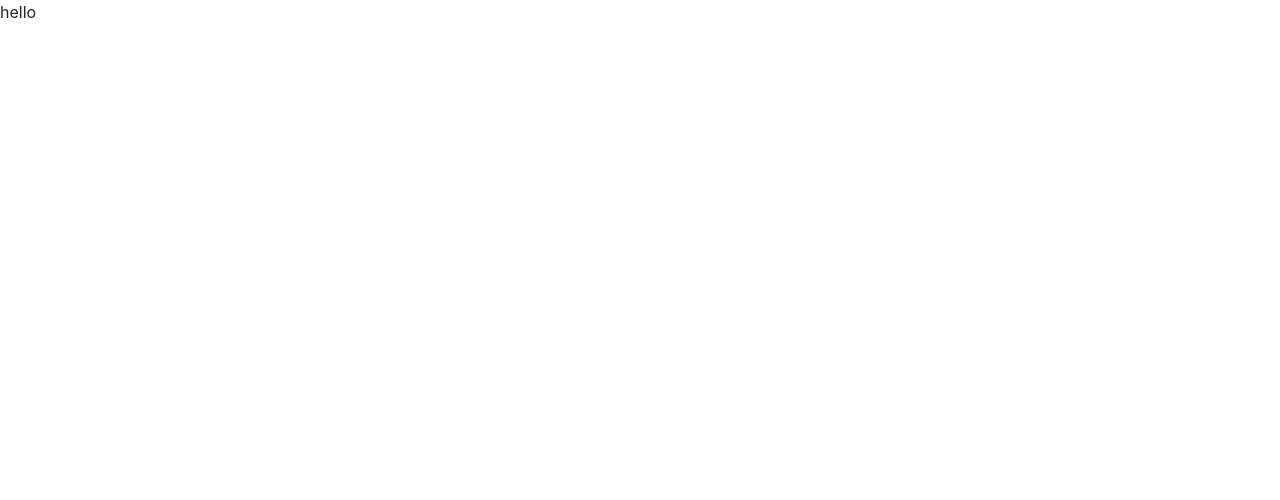
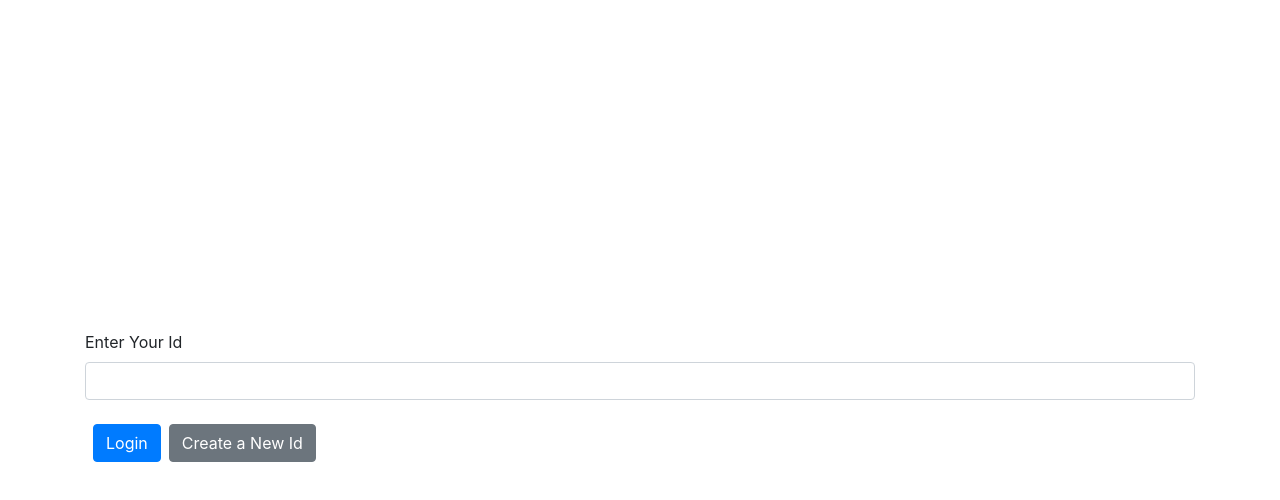
Before and after one commit to EfratVanso/whatsApp-clone, a React (Create React App) app in the folder client/: page / in a window 1280 px wide. Shown: the top 500 px of the page. Built offline with nearby package versions, Linux system fonts and the light colour scheme.

Commit message:
add login functionality

```diff
--- a/client/package.json
+++ b/client/package.json
@@ -11,6 +11,7 @@
     "react-bootstrap": "^1.5.2",
     "react-dom": "^17.0.2",
     "react-scripts": "4.0.3",
+    "uuid": "^8.3.2",
     "web-vitals": "^1.1.1"
   },
   "scripts": {
--- a/client/src/components/App.js
+++ b/client/src/components/App.js
@@ -1,7 +1,15 @@
+import { useState } from "react";
+
+import Login from "./Login";
 
 function App() {
+const [id, setId] = useState('')
+
   return (
-    "hello"
+    <>
+    {id}
+    <Login onIdSubmit={setId} />
+    </>
   );
 }
 
--- a/client/src/components/Login.js
+++ b/client/src/components/Login.js
@@ -1,9 +1,27 @@
-import React from 'react'
+import React, {useRef} from "react";
+import { Container, Form, Button } from "react-bootstrap";
+import {v4 as uuidV4} from 'uuid';
 
-export default function Login() {
-    return (
-        <div>
+export default function Login({onIdSubmit}) {
+    const idRef = useRef()
 
-        </div>
-    )
+    function handleSubmit(e){
+        e.preventDefault();
+        onIdSubmit(idRef.current.value);
+    }
+    function creatNewId(){
+      onIdSubmit(uuidV4())   // create random id
+    }
+  return (
+    <Container className="align-items-center d-flex" style={{ height:'100vh'}}>
+      <Form className="w-100" onSubmit={handleSubmit}>
+        <Form.Group>
+          <Form.Label> Enter Your Id</Form.Label>
+          <Form.Control type="text" ref ={idRef} required></Form.Control>
+        </Form.Group>
+        <Button type="submit" className="m-2">Login</Button>
+        <Button variant="secondary" onClick={creatNewId}>Create a New Id</Button>
+      </Form>
+    </Container>
+  );
 }
```
Also changed, not shown: 1 other file (tests, documents, lock files or other folders).
